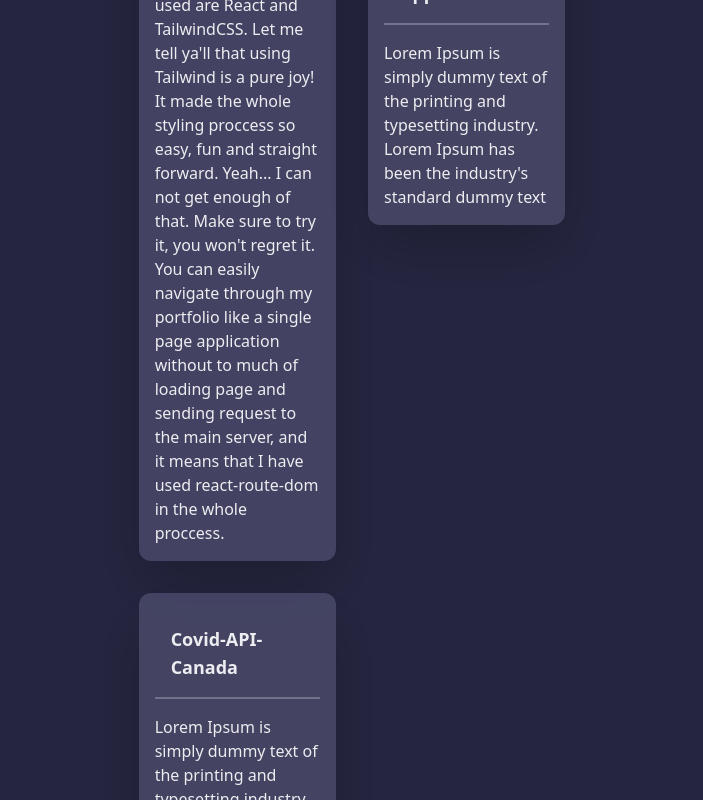
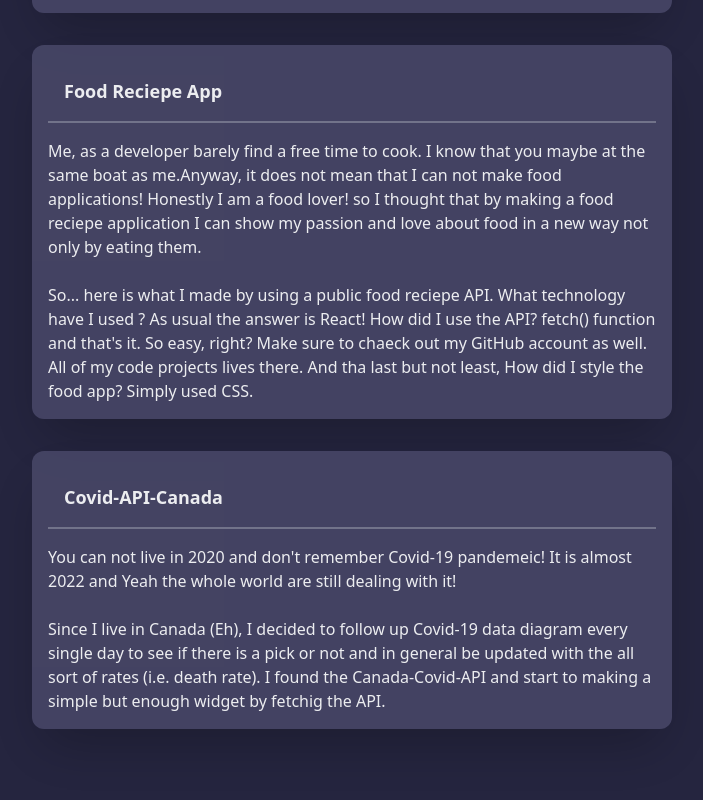
Before and after one commit to fojanb/Fojan-Portfolio, a React (Create React App) app: page /works in a window 1280 px wide. Shown: the part 960-1760 px from the top of the page, without its empty margins (288-991 px from the left). Built offline with nearby package versions, Linux system fonts and the light colour scheme.

Commit message:
Updating Works Component with Some New Infos

```diff
--- a/src/components/Works/Works.js
+++ b/src/components/Works/Works.js
@@ -2,7 +2,7 @@ import React from "react";
 import WorksIcon from "../WorksIcon/WorksIcon";
 const Works = () => {
   return (
-    <div className="grid grid-cols-1 grid-rows-1 w-2/3 pb-36 m-0 m-auto">
+    <div className="grid grid-cols-1 grid-rows-1 w-screen pb-36 m-0 m-auto">
       <p className="bg-blob2 bg-contain bg-center bg-no-repeat flex text-left items-center justify-center text-gray-300 font-bold text-3xl py-14 mt-10 relative z-40 mb-8 sm:bg-secondary sm:w-60 sm:m-auto sm:rounded-2xl sm:mt-8 sm:p-2 sm:text-sm sm:bg-none sm:shadow-2xl md:shadow-2xl md:bg-secondary md:w-60 md:m-auto md:mt-24 md:rounded-2xl md:p-2 md:text-xl md:bg-none lg:text-xl">
         <span className="sm:hidden md:hidden">
           <WorksIcon />
@@ -13,46 +13,71 @@ const Works = () => {
         Here you can see some of my personal frontend projects. I have mostly
         used React and public API on them.
       </p>
-      <div className="grid grid-rows-1 grid-cols-2 gap-8 text-gray-100 w-1/2  m-auto py-8 lg:w-3/4 md:grid-cols-1 md:w-1/2 galaxy:w-3/4 sm:grid-cols-1 sm:gap-4 ">
+      <div className="grid grid-rows-1 grid-cols-1 gap-8 text-gray-100 w-1/2  m-auto py-8 lg:w-3/4 md:grid-cols-1 md:w-1/2 galaxy:w-3/4 sm:grid-cols-1 sm:gap-4 ">
         <div className="flex items-center justify-center ">
-          <div className="bg-light w-60 h-auto text-left p-4 rounded-xl animate-pulse shadow-2xl">
-            <header className="font-bold text-lg p-4 border-b-2 border-opacity-30">
+          <div className="bg-light w-max h-auto text-left p-4 rounded-xl animate-pulse shadow-2xl">
+            <header className="font-bold text-lg p-8 border-b-2 border-opacity-30">
               My Personal Portfolio
             </header>
             <article className="pt-4 text-left">
-              This is one those projects that I geniunly made it with true love.
-              I have designed each pieces in figma,from icons, avatar and images
-              as well as creating a unique and eye-pleasing color palette. The
-              technologies I have used are React and TailwindCSS. Let me tell
-              ya'll that using Tailwind is a pure joy! It made the whole styling
-              proccess so easy, fun and straight forward. Yeah... I can not get
-              enough of that. Make sure to try it, you won't regret it. You can
-              easily navigate through my portfolio like a single page
+              <strong>
+                This is one those projects that I geniunly made it with true
+                love.
+              </strong>
+              &nbsp;I have designed each pieces in figma, from icons, avatar and
+              images as well as creating a unique and eye-pleasing color
+              palette. <br />
+              <br />
+              The technologies I have used are React and TailwindCSS. Let me
+              tell ya'll that using Tailwind is a pure joy! It made the whole
+              styling proccess so easy, fun and straight forward. Yeah... I can
+              not get enough of that. Make sure to try it, you won't regret it.{" "}
+              <br />
+              <br />
+              You can easily navigate through my portfolio like a single page
               application without to much of loading page and sending request to
-              the main server, and it means that I have used react-route-dom in
-              the whole proccess.
+              the main server, and it means that I have used react-router-dom in
+              all over my portfolio.
             </article>
           </div>
         </div>
         <div className="flex items-center justify-center">
-          <div className="bg-light w-60 h-auto text-left p-4 rounded-xl animate-pulse shadow-2xl">
+          <div className="bg-light w-full h-auto text-left p-4 rounded-xl animate-pulse shadow-2xl">
             <header className="font-bold text-lg p-4 border-b-2 border-opacity-30">
               Food Reciepe App
             </header>
             <article className="pt-4 text-left">
-              Lorem Ipsum is simply dummy text of the printing and typesetting
-              industry. Lorem Ipsum has been the industry's standard dummy text
+              Me, as a developer barely find a free time to cook. I know that
+              you maybe at the same boat as me.Anyway, it does not mean that I
+              can not make food applications! Honestly I am a food lover! so I
+              thought that by making a food reciepe application I can show my
+              passion and love about food in a new way not only by eating them.
+              <br />
+              <br />
+              So... here is what I made by using a public food reciepe API. What
+              technology have I used ? As usual the answer is React! How did I
+              use the API? fetch() function and that's it. So easy, right? Make
+              sure to chaeck out my GitHub account as well. All of my code
+              projects lives there. And tha last but not least, How did I style
+              the food app? Simply used CSS.
             </article>
           </div>
         </div>
         <div className="flex items-center justify-center">
-          <div className="bg-light w-60 h-auto text-left p-4 rounded-xl animate-pulse shadow-2xl">
+          <div className="bg-light w-full h-auto text-left p-4 rounded-xl animate-pulse shadow-2xl">
             <header className="font-bold text-lg p-4 border-b-2 border-opacity-30">
               Covid-API-Canada
             </header>
             <article className="pt-4 text-left">
-              Lorem Ipsum is simply dummy text of the printing and typesetting
-              industry. Lorem Ipsum has been the industry's standard dummy text
+              You can not live in 2020 and don't remember Covid-19 pandemeic! It
+              is almost 2022 and Yeah the whole world are still dealing with it!
+              <br />
+              <br />
+              Since I live in Canada (Eh), I decided to follow up Covid-19 data
+              diagram every single day to see if there is a pick or not and in
+              general be updated with the all sort of rates (i.e. death rate). I
+              found the Canada-Covid-API and start to making a simple but enough
+              widget by fetchig the API.
             </article>
           </div>
         </div>
```
